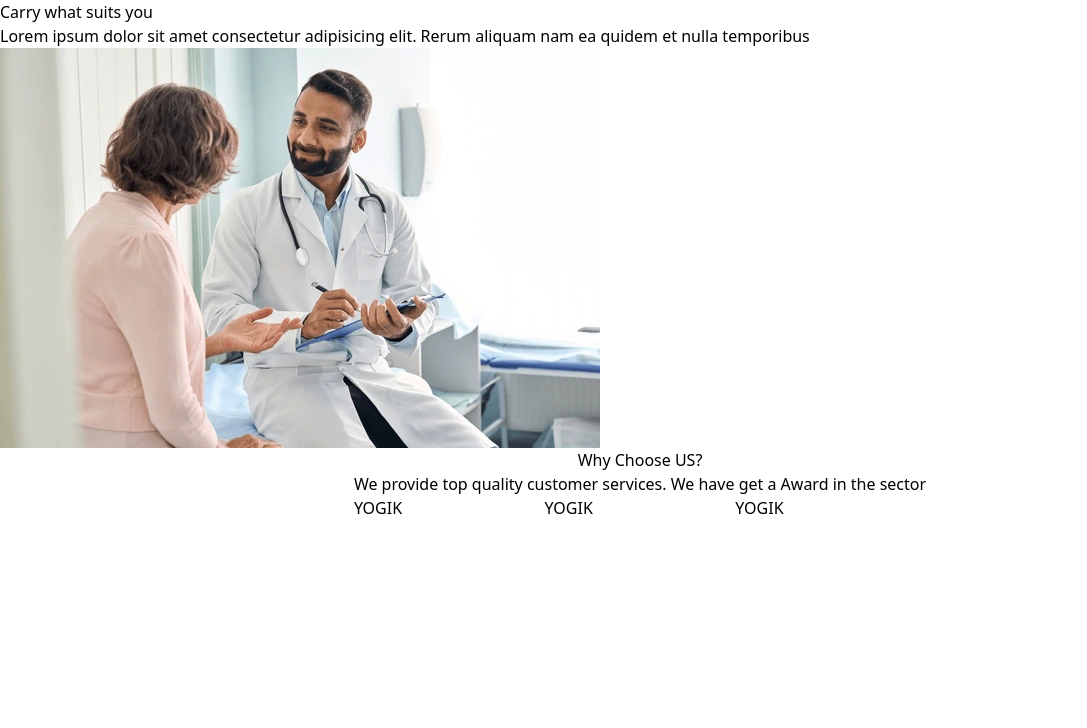
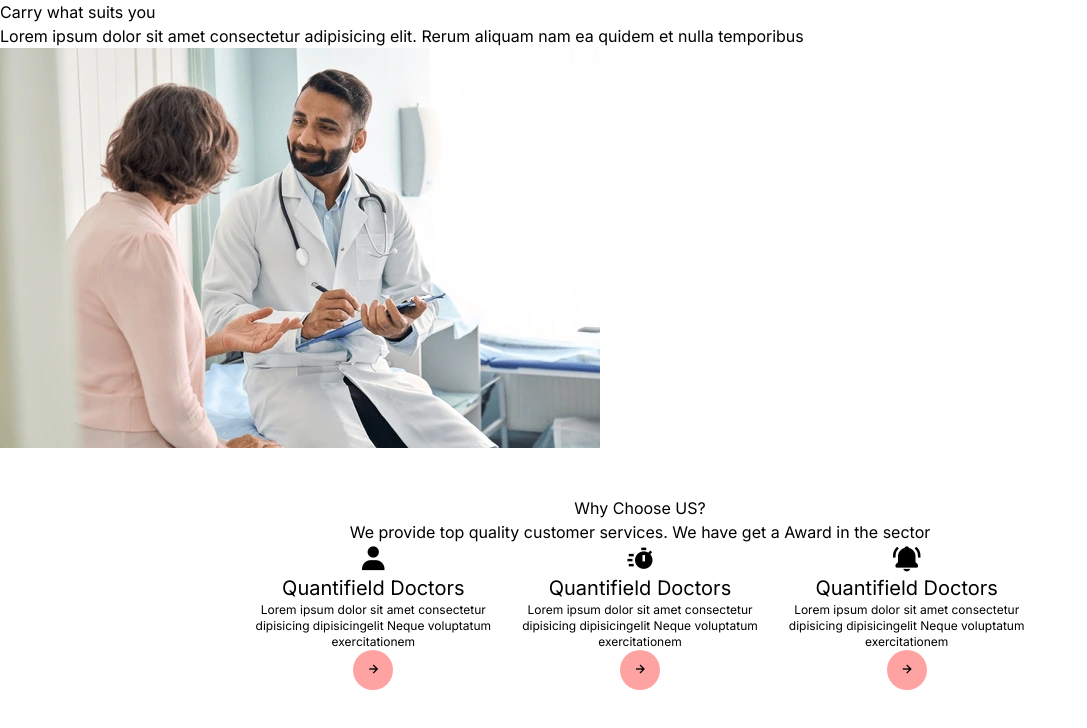
Before and after one commit to ORazB/hospital_page, a plain HTML site: page index.html in a window 1280 px wide. Shown: the whole page, without its empty margins (0-1087 px from the left). Drawn offline with nearby package versions, Linux system fonts and the light colour scheme; files that its build step writes are made by us from their sources.

Commit message:
Value update

```diff
--- a/index.html
+++ b/index.html
@@ -5,8 +5,13 @@
   <meta name="viewport" content="width=device-width, initial-scale=1.0">
   <title>Horizon Hospital</title>
 
+  <!-- CSS -->
+  <link rel="stylesheet" href="./css/style.css">
+
   <!-- Box Icons -->
   <script src="https://unpkg.com/boxicons@2.1.4/dist/boxicons.js"></script>
+  <link rel="stylesheet"
+  href="https://cdn.jsdelivr.net/npm/boxicons@latest/css/boxicons.min.css">
 
   <!-- Tailwind -->
   <script src="https://unpkg.com/@tailwindcss/browser@4"></script>
@@ -41,24 +46,42 @@
   </section>
 
 
-  <section id="value" class="value container flex justify-center">
-    <div class="flex justify-center flex-col mx-auto">
-      <div class="value-title">
+  <section id="value" class="value container mt-12">
+    <div class="mx-auto w-5/6">
+      <div class="value__title grid justify-center">
         <h1 class="text-center">Why Choose US?</h1>
         <p>We provide top quality customer services. We have get a <span>Award in the sector</span> </p>
       </div>
 
-      <div class="value__wrapper grid grid-cols-3">
-        <div class="value__content">
-          <h1>YOGIK</h1>
+      <div class="value__wrapper grid grid-cols-3 place-items-center w-3/4 mx-auto">
+        <div class="value__content grid place-items-center ">
+          <i class='bx bxs-user text-3xl'></i>
+          <h1 class="text-xl">Quantifield Doctors</h1>
+
+          <p class="text-xs text-center">Lorem ipsum dolor sit amet consectetur dipisicing dipisicingelit Neque voluptatum exercitationem</p>
+
+          <button class="bg-red-300 py-2 px-3 rounded-[1000rem] cursor-pointer"><i class='bx bx-right-arrow-alt'></i></button>
+
         </div>
 
-        <div class="value__content">
-          <h1>YOGIK</h1>
+        <div class="value__content grid place-items-center ">
+          <i class='bx bxs-timer text-3xl'></i>
+          <h1 class="text-xl">Quantifield Doctors</h1>
+
+          <p class="text-xs text-center">Lorem ipsum dolor sit amet consectetur dipisicing dipisicingelit Neque voluptatum exercitationem</p>
+
+          <button class="bg-red-300 py-2 px-3 rounded-[1000rem] cursor-pointer"><i class='bx bx-right-arrow-alt'></i></button>
+
         </div>
 
-        <div class="value__content">
-          <h1>YOGIK</h1>
+        <div class="value__content grid place-items-center ">
+          <i class='bx bxs-bell-ring text-3xl'></i>
+          <h1 class="text-xl">Quantifield Doctors</h1>
+
+          <p class="text-xs text-center">Lorem ipsum dolor sit amet consectetur dipisicing dipisicingelit Neque voluptatum exercitationem</p>
+
+          <button class="bg-red-300 py-2 px-3 rounded-[1000rem] cursor-pointer"><i class='bx bx-right-arrow-alt'></i></button>
+
         </div>
       </div>
     </div>
```
